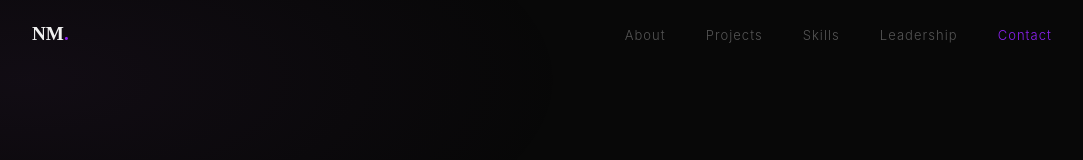
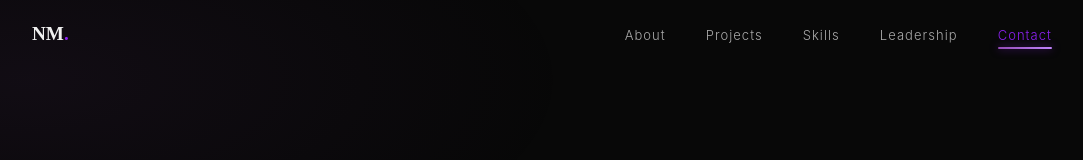
Before and after one commit to NadithiMoonasingha/My_Portfolio, a Next.js app: page / in a window 1280 px wide. Shown: the top 160 px of the page, without its empty margins (98-1181 px from the left). Built offline with nearby package versions, Linux system fonts and the light colour scheme.

Commit message:
Added a hover effect to the Navigation Bar

```diff
--- a/src/components/Navbar.tsx
+++ b/src/components/Navbar.tsx
@@ -42,10 +42,49 @@ export default function Navbar() {
                 <a
                   href={`#${link.toLowerCase()}`}
 
-                  style={{ fontSize: "13px", letterSpacing: "0.08em", textDecoration: "none", transition: "color 0.2s", color: activeSection === link.toLowerCase() ? "#8c21f1" : "#555" }}
+                  onMouseEnter={(e) => {
+                    if (activeSection !== link.toLowerCase()) {
+                      const span = e.currentTarget.querySelector("span") as HTMLElement;
+                      if (span) span.style.width = "100%";
+                    }
+                  }}
+                  onMouseLeave={(e) => {
+                    if (activeSection !== link.toLowerCase()) {
+                      const span = e.currentTarget.querySelector("span") as HTMLElement;
+                      if (span) span.style.width = "0%";
+                    }
+                  }}
+
+                  style={{
+                    position: "relative",
+                    fontSize: "13px",
+                    letterSpacing: "0.08em",
+                    textDecoration: "none",
+                    transition: "color 0.3s",
+                    color: activeSection === link.toLowerCase() ? "#8c21f1" : "#aaa"
+                  }}
                 >
                   {link}
+
+                  {/* Underline */}
+                  <span
+                    style={{
+                      position: "absolute",
+                      left: 0,
+                      bottom: "-6px",
+                      height: "2px",
+                      width: activeSection === link.toLowerCase() ? "100%" : "0%",
+                      background: "linear-gradient(90deg, #954cb7, #c084fc)",
+                      transition: "width 0.3s ease",
+                      borderRadius: "2px",
+                      boxShadow: activeSection === link.toLowerCase()
+                        ? "0 0 8px rgba(140,33,241,0.6)"
+                        : "none"
+                    }}
+                  />
+
                 </a>
+
               </li>
             ))}
           </ul>
```
